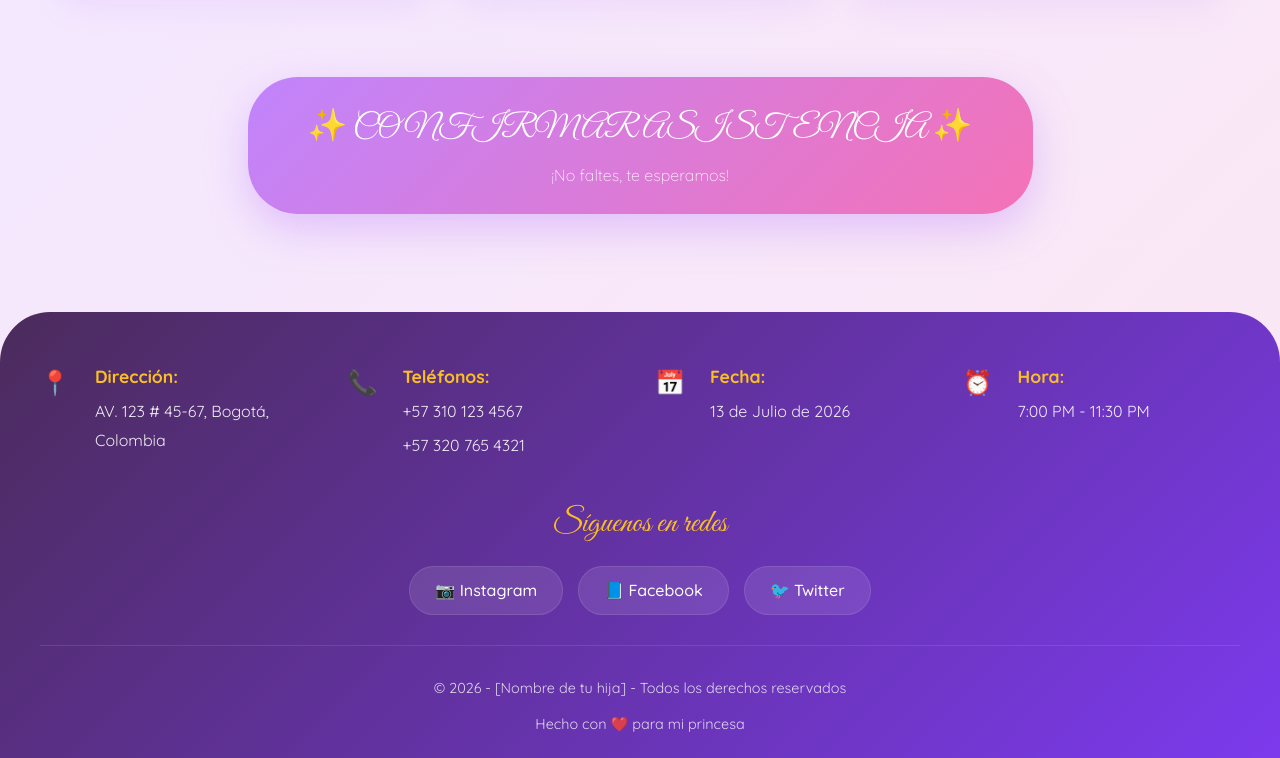
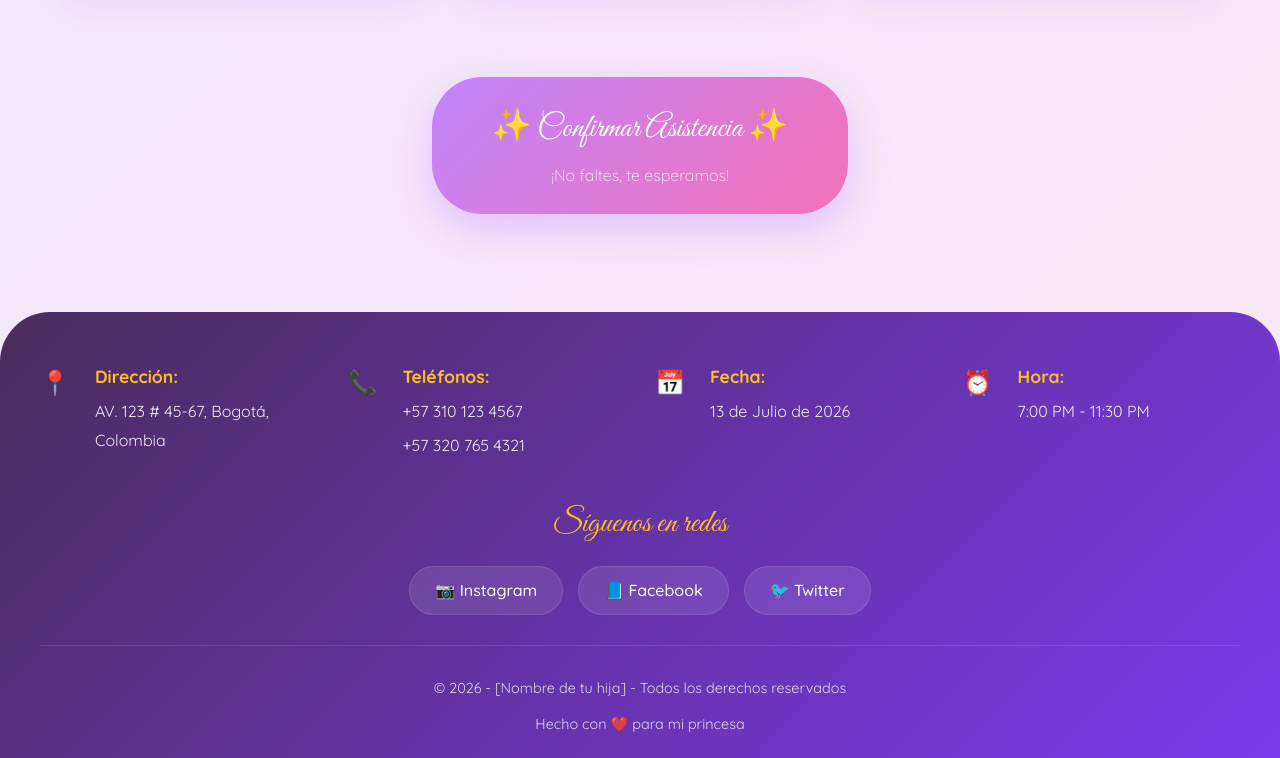
Before and after one commit to anmagostore-prog/15-a-os, a plain HTML site: page index.html in a window 1280 px wide. Shown: the part 2294-3052 px from the top of the page. Drawn offline with Linux system fonts and the light colour scheme.

Commit message:
Update index.html

```diff
--- a/index.html
+++ b/index.html
@@ -178,7 +178,7 @@
     <section class="seccion-boton">
         <div class="boton-container">
             <a href="confirmacion.html" class="btn-confirmar">
-                <span class="btn-texto">✨ CONFIRMAR ASISTENCIA ✨</span>
+                <span class="btn-texto">✨ Confirmar    Asistencia ✨</span>
                 <span class="btn-subtexto">¡No faltes, te esperamos!</span>
             </a>
         </div>
```
